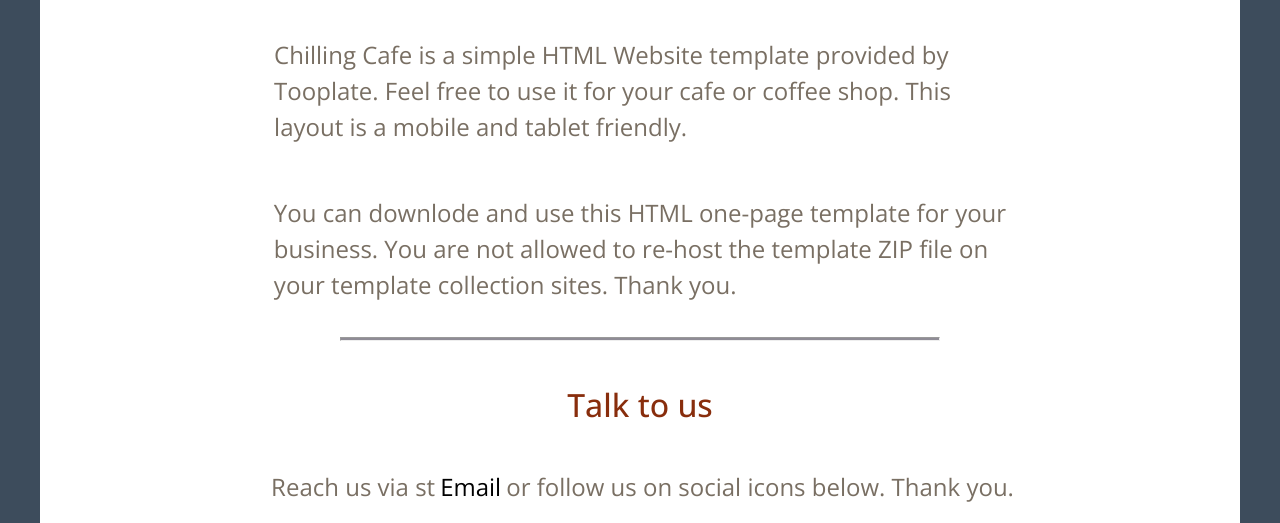
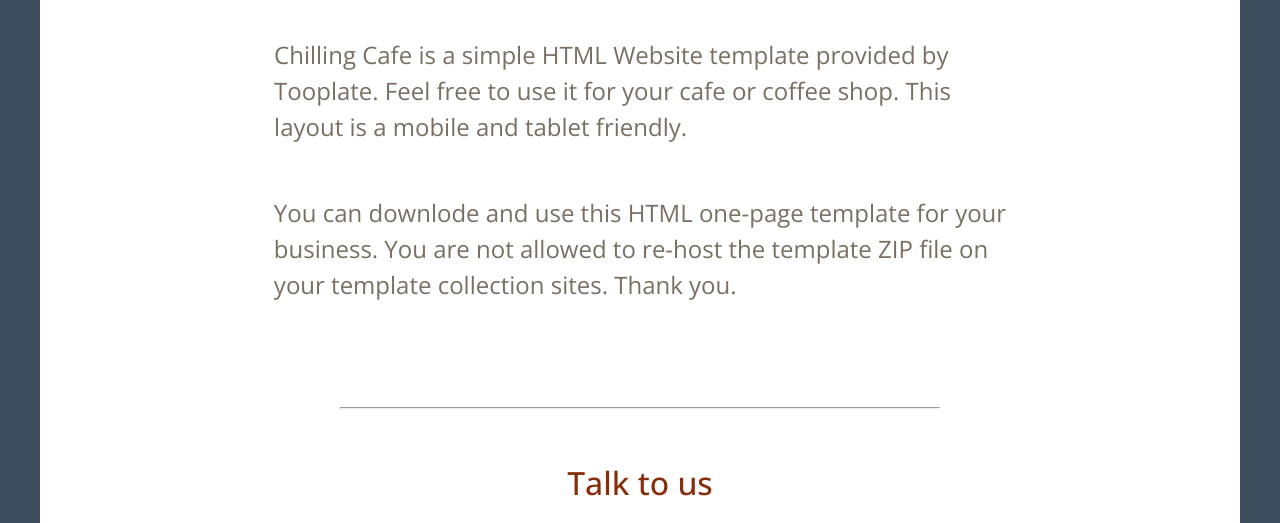
Before and after one commit to thanu0709/PROJECT11-Cafe-Landing-page, a plain HTML site: page index.html in a window 1280 px wide. Shown: the part 3103-3626 px from the top of the page. Drawn offline with nearby package versions, Linux system fonts and the light colour scheme.

Commit message:
hr tage margin change

```diff
--- a/style.css
+++ b/style.css
@@ -157,6 +157,11 @@ hr {
     background-color: #8f8c96;
     margin-left: 25%;
 
+}
+
+.content-wrapper-talk hr {
+    margin-top: 70px;
+    margin-bottom: 10px;
 }
 
 .content-wrapper-about {
```
